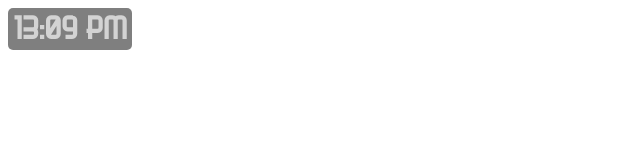
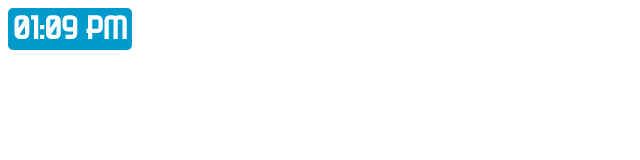
Before and after one commit to jojo58fr/streamer-clock, a plain HTML site: page index.html in a window 1280 px wide. Shown: the whole page, without its empty margins (0-640 px from the left). Drawn offline with nearby package versions, Linux system fonts and the light colour scheme.

Commit message:
add fixes format hh:mm:ss

```diff
--- a/index.html
+++ b/index.html
@@ -29,7 +29,7 @@
 		if (urlParams["style"]) output.setAttribute("style", urlParams["style"]);
 		if (urlParams["bodyStyle"]) document.body.setAttribute("style", urlParams["bodyStyle"]);
 
-		if (urlParams["format"] == null) urlParams["format"] = "HH:mm A"; //Default format: Hours:Minutes and AM/PM
+		if (urlParams["format"] == null) urlParams["format"] = "hh:mm A"; //Default format: Hours:Minutes and AM/PM
 
 
 		var c;
@@ -47,13 +47,14 @@
 	  font-family: scienceFair;
 	  src: url(./Font/scienceFair.otf) format("opentype");
 	}
+
 	#output {
 		font: bold 30px scienceFair, monospace;
-		color: lightgray;
+		color: white;
 		display: inline-block;
 		border-radius: 5px;
 		padding: 2px 5px;
-		background-color: rgba(0, 0, 0, 0.5)
+		background: #009acd 75%;
 	}
   </style>
 
```
